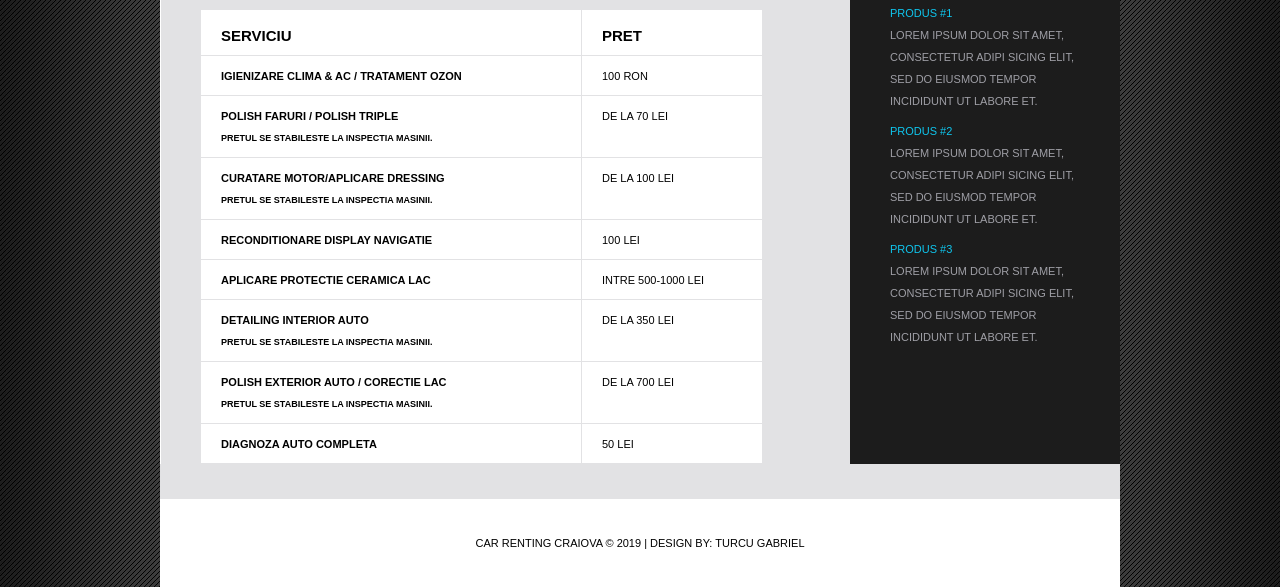
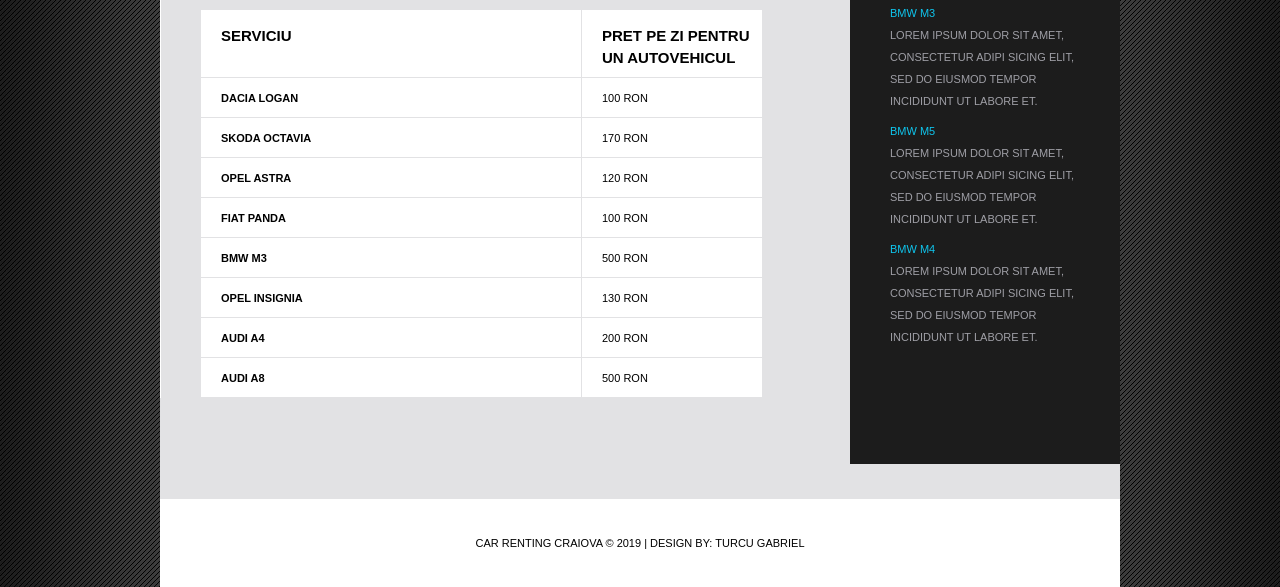
Before and after one commit to MickeyGT/Multimedia-Systems---A4S2, a plain HTML site: page price-list.html in a window 1280 px wide. Shown: the part 246-833 px from the top of the page. Drawn offline with Linux system fonts and the light colour scheme.

Commit message:
Text Edits

```diff
--- a/price-list.html
+++ b/price-list.html
@@ -41,49 +41,49 @@
         <table>
           <tr>
             <th class="first">Serviciu</th>
-            <th class="second">Pret</th>
+            <th class="second">Pret pe zi pentru un autovehicul</th>
           </tr>
           <tr>
-            <td>Igienizare Clima & Ac / Tratament OZON</td>
+            <td>Dacia Logan</td>
             <td>100 RON</td>
           </tr>
           <tr>
-            <td>Polish faruri / Polish triple<br><span style="font-size:9px;">Pretul se stabileste la inspectia masinii.</span></td>
-            <td>de la 70 lei</td>
+            <td>Skoda Octavia</span></td>
+            <td>170 RON</td>
           </tr>
           <tr>
-            <td>Curatare Motor/Aplicare Dressing<br><span style="font-size:9px;">Pretul se stabileste la inspectia masinii.</span></td>
-            <td>de la 100 lei</td>
+            <td>Opel Astra</td>
+            <td>120 RON</td>
           </tr>
           <tr>
-            <td>Reconditionare display Navigatie </td>
-            <td>100 lei</td>
+            <td>Fiat Panda </td>
+            <td>100 RON</td>
           </tr>
           <tr>
-            <td>Aplicare Protectie Ceramica Lac </td>
-            <td>intre 500-1000 lei</td>
+            <td>BMW M3 </td>
+            <td>500 RON</td>
           </tr>
           <tr>
-            <td>Detailing Interior Auto<br><span style="font-size:9px;">Pretul se stabileste la inspectia masinii.</span></td>
-            <td>de la 350 lei</td>
+            <td>Opel Insignia</td>
+            <td>130 RON</td>
           </tr>
           <tr>
-            <td>Polish exterior Auto / Corectie lac<br><span style="font-size:9px;">Pretul se stabileste la inspectia masinii.</span></td>
-            <td>de la 700 lei</td>
+            <td>Audi A4</span></td>
+            <td>200 RON</td>
           </tr>
           <tr>
-            <td>Diagnoza Auto Completa</td>
-            <td>50 lei</td>
+            <td>Audi A8</td>
+            <td>500 RON</td>
           </tr>
         </table>
       </div>
       <div class="sub-page-right" style="min-height:470px;">
         <h2 class="p3">Most Popular</h2>
-        <p class="upper p5"><a class="link">Produs #1</a><br>
+        <p class="upper p5"><a class="link">BMW M3</a><br>
           Lorem ipsum dolor sit amet, consectetur adipi sicing elit, sed do eiusmod tempor incididunt ut labore et.</p>
-        <p class="upper p5"><a class="link">Produs #2</a><br>
+        <p class="upper p5"><a class="link">BMW M5</a><br>
           Lorem ipsum dolor sit amet, consectetur adipi sicing elit, sed do eiusmod tempor incididunt ut labore et.</p>
-        <p class="upper"><a  class="link">Produs #3</a><br>
+        <p class="upper"><a class="link">BMW M4</a><br>
           Lorem ipsum dolor sit amet, consectetur adipi sicing elit, sed do eiusmod tempor incididunt ut labore et.</p>
         </div>
     </div>
```
Also changed, not shown: index.html (+6 -6 lines), locations.html (+3 -3 lines).
